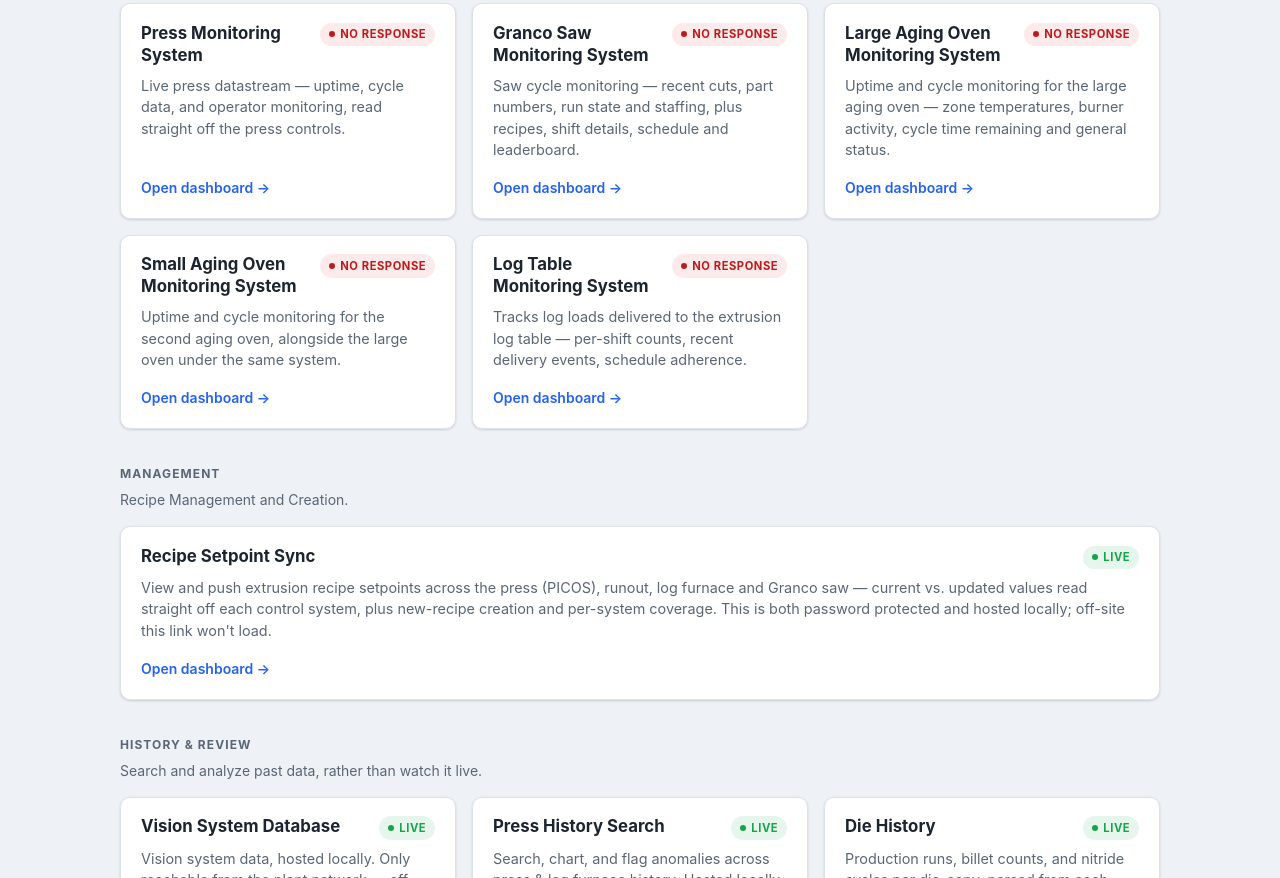
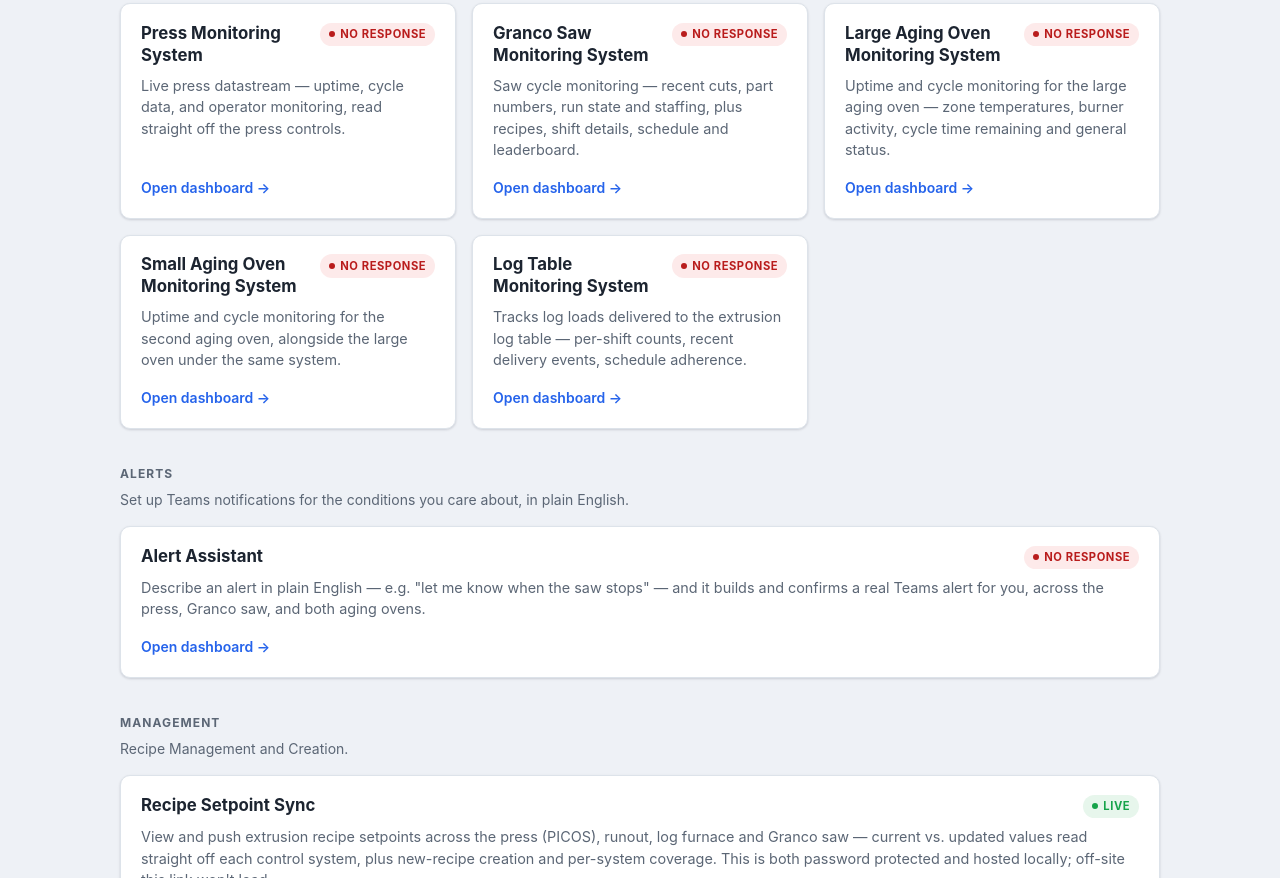
Before and after one commit to padp/home, a plain HTML site: page docs/index.html in a window 1280 px wide. Shown: the part 313-1191 px from the top of the page. Drawn offline with Linux system fonts and the light colour scheme; no server answers.

Commit message:
Add an Alerts section with the Alert Assistant card
Set up Teams notifications by describing them in plain English, across
press/Granco/both ovens - see padp/alert-assistant. Wired into
status-check.js's real reachability check too (its own /health
endpoint) rather than a static "Live" claim, matching every other card
in Live monitoring - it just has no data-age/stall verdict to report,
so it falls through to the generic "answered, so it's reachable" badge.

Co-Authored-By: Claude Opus 5 <noreply@anthropic.com>

```diff
--- a/docs/index.html
+++ b/docs/index.html
@@ -109,6 +109,29 @@
 
     </ul>
 
+    <h2 class="section-label">Alerts</h2>
+    <p class="section-note">
+      Set up Teams notifications for the conditions you care about, in plain English.
+    </p>
+
+    <ul class="systems">
+      <li>
+        <a class="card" href="https://padp.github.io/alert-assistant/"
+           data-status="alerts">
+          <div class="card-top">
+            <h2>Alert Assistant</h2>
+            <span class="badge badge-live">Live</span>
+          </div>
+          <p>
+            Describe an alert in plain English &mdash; e.g. "let me know when the saw
+            stops" &mdash; and it builds and confirms a real Teams alert for you, across
+            the press, Granco saw, and both aging ovens.
+          </p>
+          <span class="card-go">Open dashboard <span class="arrow">&rarr;</span></span>
+        </a>
+      </li>
+    </ul>
+
     <h2 class="section-label">Management</h2>
     <p class="section-note">
       Recipe Management and Creation.
--- a/docs/status-check.js
+++ b/docs/status-check.js
@@ -24,6 +24,8 @@
  *      logtable  updatedAt on /table-state    - real data age, genuine UTC
  *      press     stalled on /press/status     - the system's own verdict
  *      granco    stalled on /status           - the system's own verdict
+ *      alerts    (none) /health               - reachability only; this app has
+ *                                                no "data" of its own to be stale
  *
  *    seconds_since_last_billet / seconds_since_last_cut are deliberately NOT
  *    used as freshness: both measure production activity, so a legitimately
@@ -89,6 +91,13 @@
       url: "https://oven-monitor.onrender.com/api/oven/small/current",
       staleAfterSeconds: 900,
       read: readOvenAge
+    },
+    alerts: {
+      // No age or stall verdict to report - /health just confirms the
+      // Gemini-backed chat endpoint's own process is up. Falls through to
+      // the generic "answered, so it's reachable" verdict below.
+      url: "https://alert-assistant.onrender.com/health",
+      read: function () { return {}; }
     }
   };
 
```
